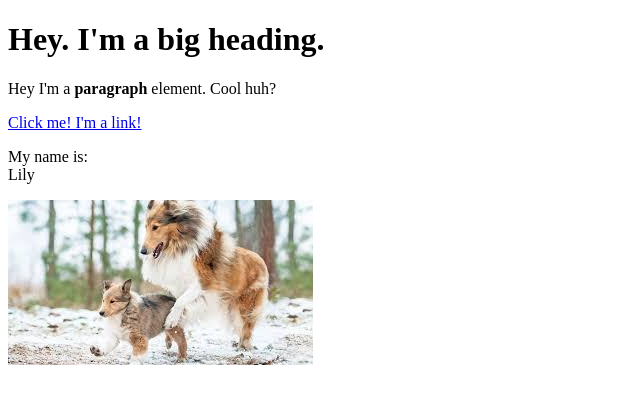
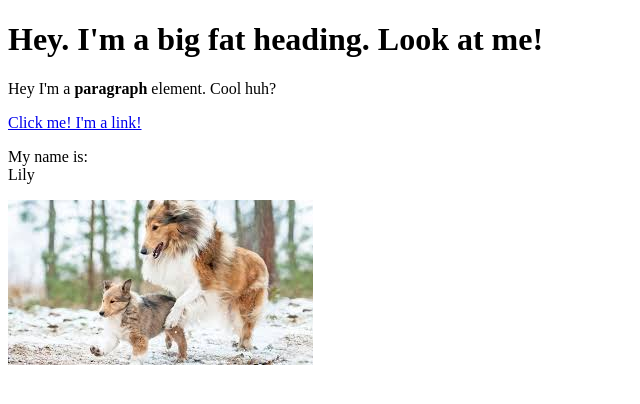
Before and after one commit to nanag933/html-practice, a plain HTML site: page test.html in a window 1280 px wide. Shown: the whole page, without its empty margins (0-640 px from the left). Drawn offline with Linux system fonts and the light colour scheme.

Commit message:
Added "fat"

```diff
--- a/test.html
+++ b/test.html
@@ -4,7 +4,7 @@
 	<title>Test page</title>
 </head>
 <body>
-<h1>Hey. I'm a big heading.</h1>
+<h1>Hey. I'm a big fat heading. Look at me!</h1>
 <p>Hey I'm a <b>paragraph</b> element. Cool huh?</p>
 <a href="https://google.com" target="_blank" title="Let's go to Google">Click me! I'm a link!</a>
 <p>My name is:<br>
```
